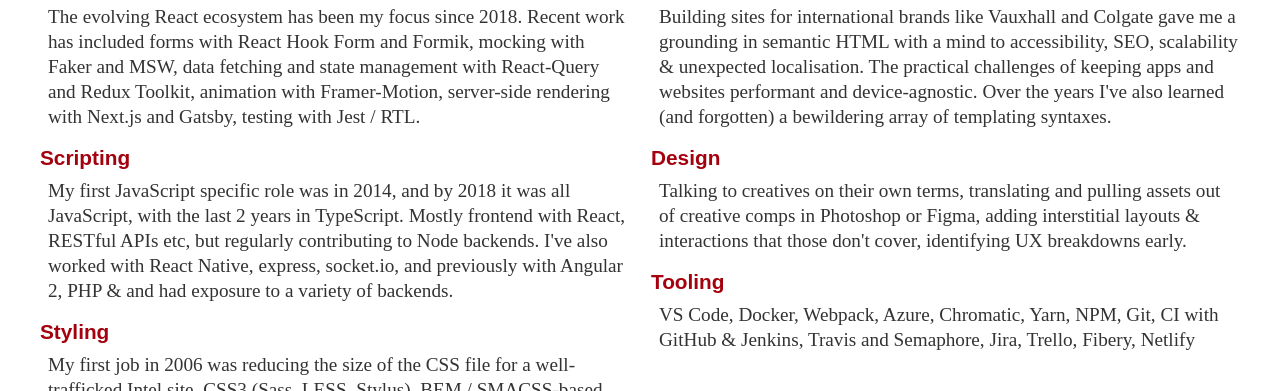
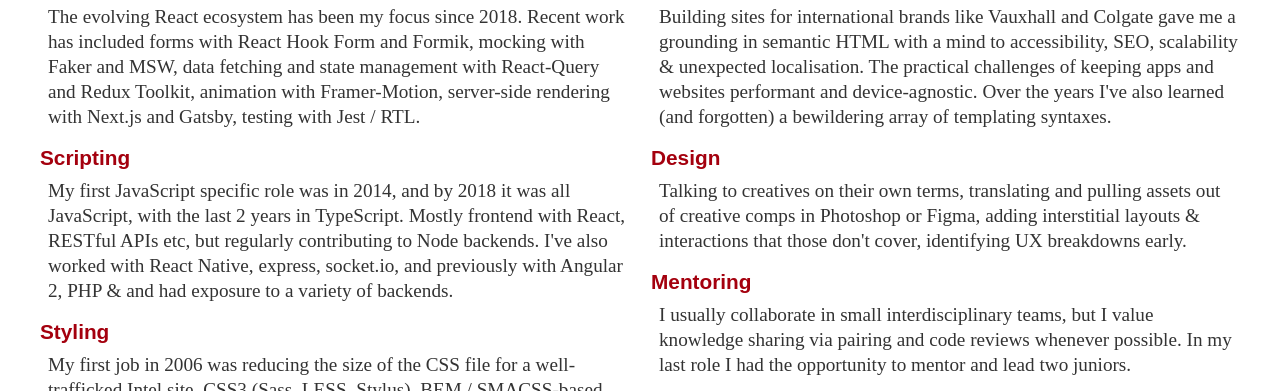
Before and after one commit to DanielGovan/cv_page, a Gatsby site: page / in a window 1280 px wide. Shown: the part 215-606 px from the top of the page. Built offline with nearby package versions, Linux system fonts and the light colour scheme; Gatsby itself is replaced by a stand-in of ours.

Commit message:
add "mentoring"

```diff
--- a/src/components/Para.js
+++ b/src/components/Para.js
@@ -8,7 +8,7 @@
   margin: 0.5rem 0 1rem 0.5rem;
 
   @media print {
-    font-size: 1rem !important;
+    font-size: 0.95rem !important;
     line-height: 1.1 !important;
     margin: 0.4rem 0 0.4rem 0 !important;
   }
--- a/src/pages/index.js
+++ b/src/pages/index.js
@@ -92,6 +92,11 @@
             assets out of creative comps in Photoshop or Figma, adding
             interstitial layouts &amp; interactions that those don't cover,
             identifying UX breakdowns early.
+          </Skill>
+          <Skill title="Mentoring">
+            I usually collaborate in small interdisciplinary teams, but I value
+            knowledge sharing via pairing and code reviews whenever possible. In
+            my last role I had the opportunity to mentor and lead two juniors.
           </Skill>
           <Skill title="Tooling">
             VS Code, Docker, Webpack, Azure, Chromatic, Yarn, NPM, Git, CI with
```
